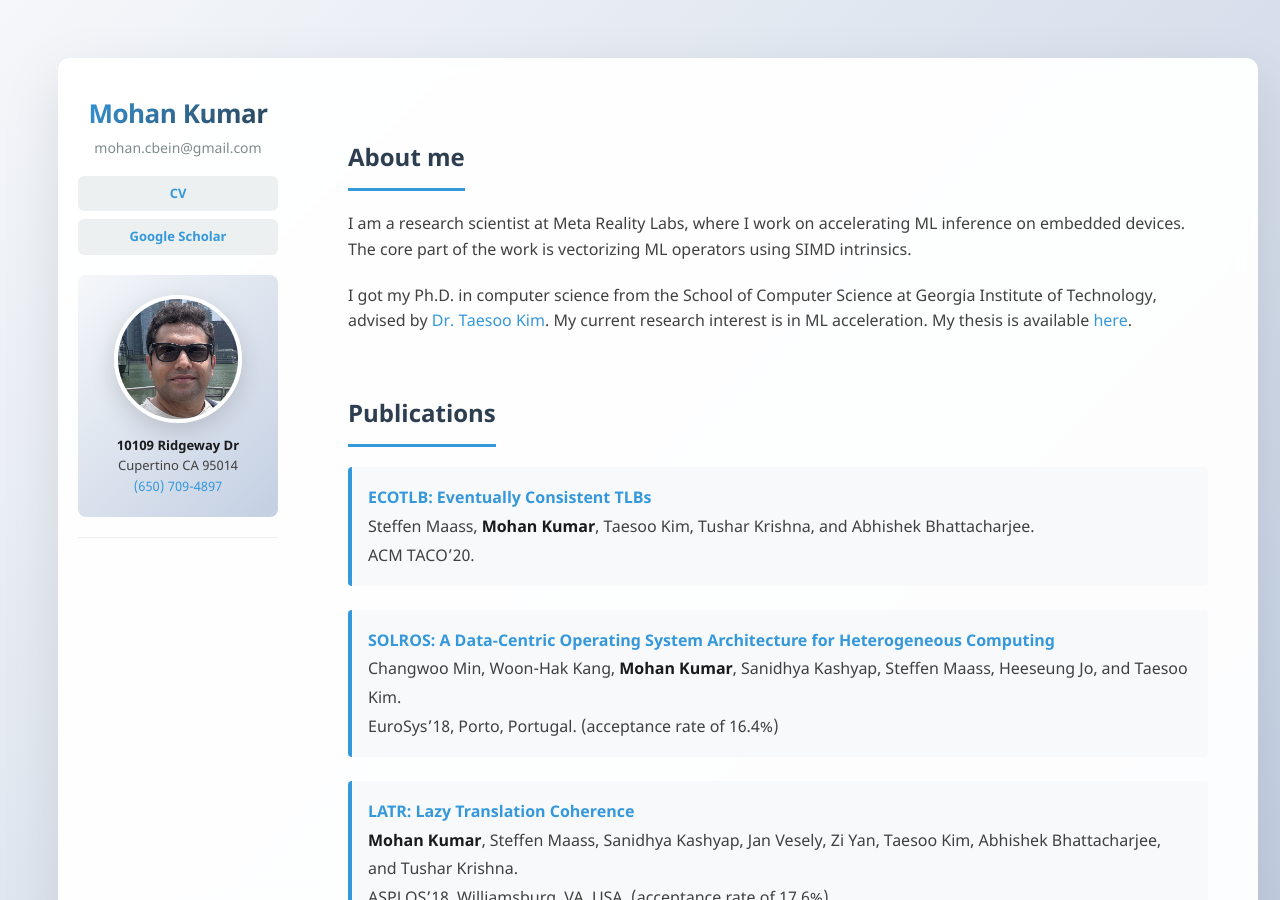
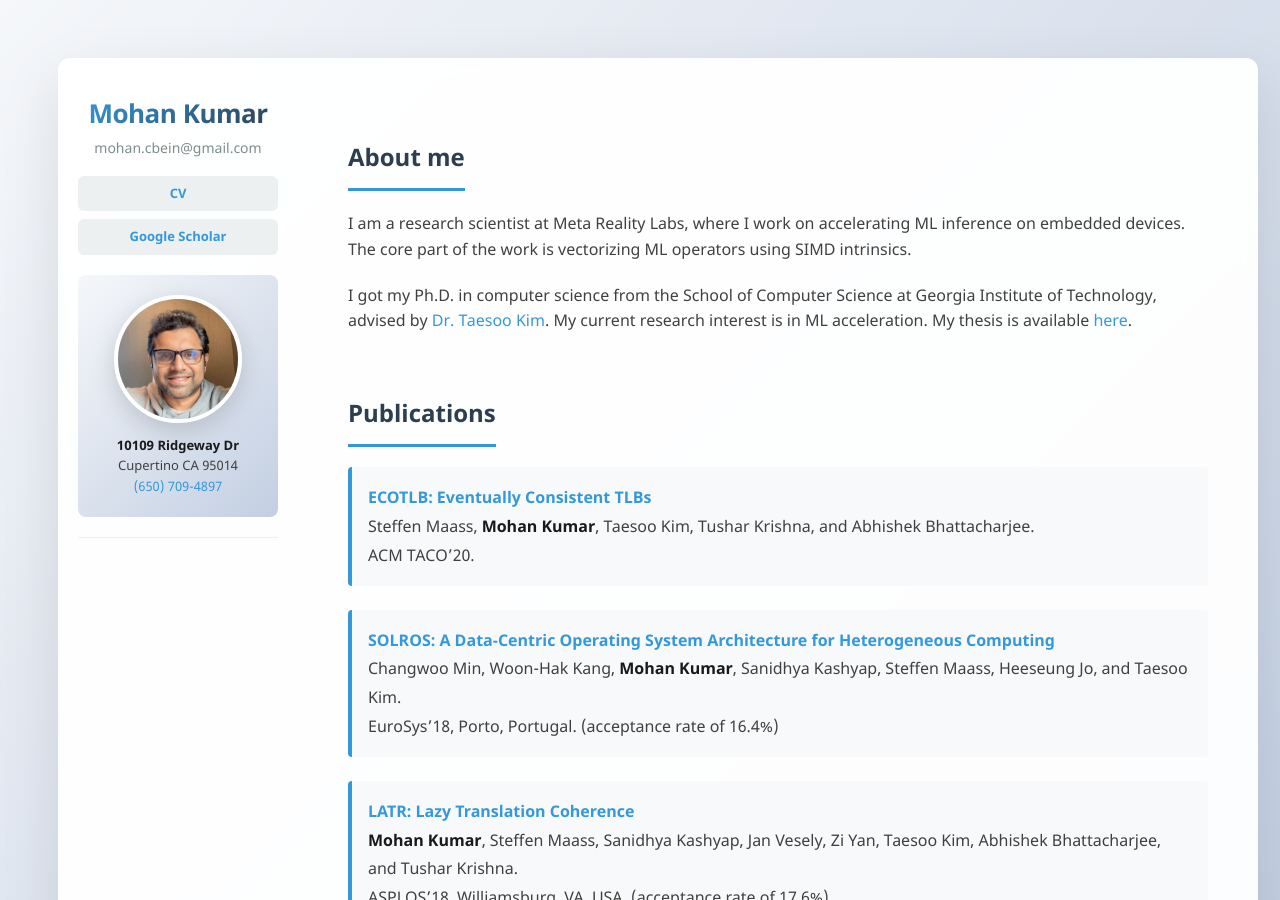
Before and after one commit to mohankku/mohankku.github.io, a Jekyll site: the page built from index.md, in a window 1280 px wide and 900 px high. Built offline with Jekyll 4.4.1, drawn with Linux system fonts in a browser that asks for light colours.

Commit message:
Update profile picture

```diff
--- a/_config.yml
+++ b/_config.yml
@@ -4,5 +4,5 @@ description: "Research Scientist at Meta Reality Labs specializing in machine le
 email: mohan.cbein@gmail.com
 show_downloads: false
 google_analytics: G-XBGZYNNC5D
-avatar: "/data/mohan.png"
+avatar: "/data/mohan_new.jpeg"
 github_username: mohankku
```
Also changed, not shown: data/mohan_new.jpeg (added).
